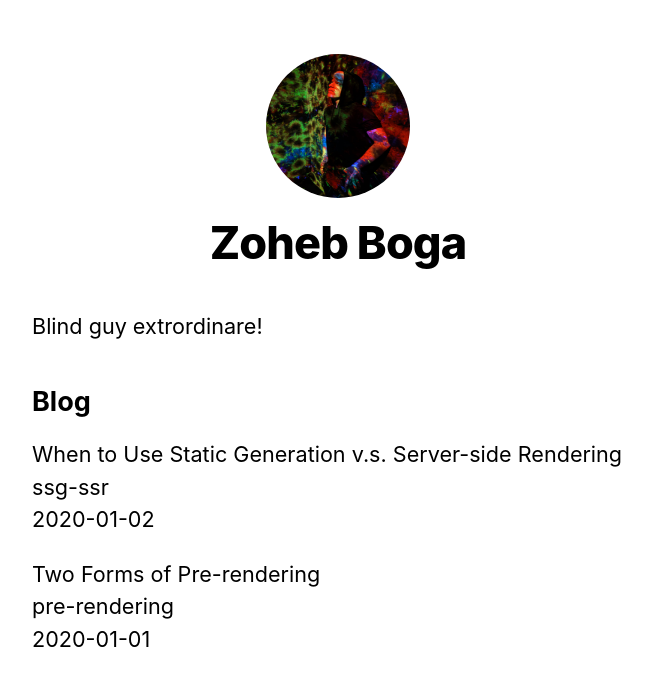
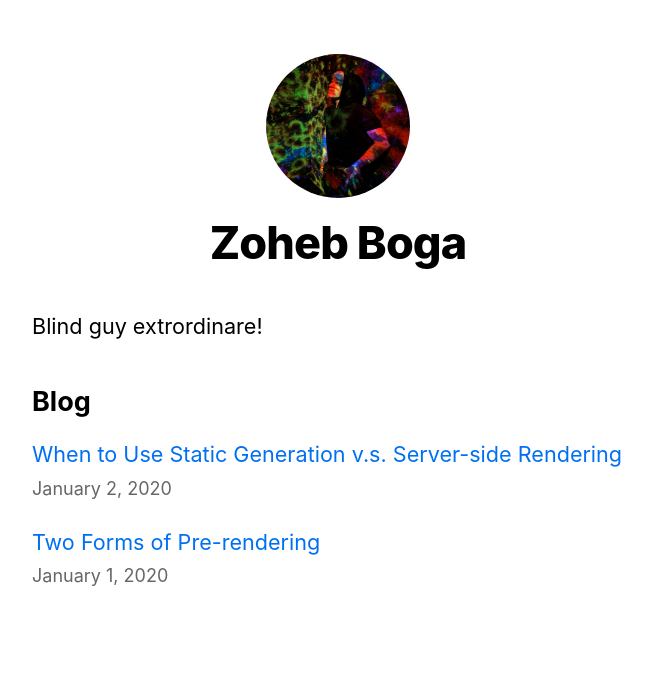
Before and after one commit to Zobee/Next, a Next.js app: page / in a window 1280 px wide. Shown: the top 686 px of the page, without its empty margins (302-954 px from the left). Built offline with nearby package versions, Linux system fonts and the light colour scheme.

Commit message:
Added dynamic Links to index page

```diff
--- /dev/null
+++ b/components/Date.js
@@ -0,0 +1,6 @@
+import { parseISO, format } from 'date-fns'
+
+export default function Date({ dateStr }) {
+  const date = parseISO(dateStr)
+  return <time dateTime={dateStr}>{format(date, 'LLLL d, yyyy')}</time>
+}
--- a/lib/posts.js
+++ b/lib/posts.js
@@ -1,6 +1,8 @@
 import fs from 'fs'
 import path from 'path'
 import matter from 'gray-matter'
+import remark from 'remark'
+import html from 'remark-html'
 
 const postsDirectory = path.join(process.cwd(), 'posts')
 
@@ -63,16 +65,21 @@ export function getAllPostIds() {
 /* Each object *must* have the params key and contain an object with the id key (because we’re using [id] in the file name). Otherwise, getStaticPaths will fail.
 */
 
-export function getPostData(id) {
+export async function getPostData(id) {
   const fullPath = path.join(postsDirectory, `${id}.md`)
   const fileContents = fs.readFileSync(fullPath, 'utf8')
 
   // Use gray-matter to parse the post metadata section
   const matterResult = matter(fileContents)
 
+  // Use remark to convert markdown into HTML string
+  const processedContent = await remark().use(html).process(matterResult.content)
+  const contentHTML = processedContent.toString()
+
   // Combine the data with the id
   return {
     id,
+    contentHTML,
     ...matterResult.data
   }
 }
--- a/package.json
+++ b/package.json
@@ -8,9 +8,12 @@
     "start": "next start"
   },
   "dependencies": {
+    "date-fns": "^2.23.0",
     "gray-matter": "^4.0.3",
     "next": "^11.0.0",
     "react": "17.0.2",
-    "react-dom": "17.0.2"
+    "react-dom": "17.0.2",
+    "remark": "^13.0.0",
+    "remark-html": "^13.0.1"
   }
 }
--- a/pages/index.js
+++ b/pages/index.js
@@ -1,4 +1,6 @@
 import Head from 'next/head'
+import Link from 'next/link'
+import Date from '../components/Date'
 import Layout, { siteTitle } from '../components/Layout'
 import utilStyles from '../styles/utils.module.css'
 import { getSortedPostsData } from '../lib/posts'
@@ -17,11 +19,13 @@ const Home = ({allPostsData}) => {
         <ul className={utilStyles.list}>
           {allPostsData.map(({ id, date, title }) => (
             <li className={utilStyles.listItem} key={id}>
-              {title}
-              <br />
-              {id}
-              <br />
-              {date}
+              <Link href={`/[psts/${id}]`}>
+                <a>{title}</a>
+              </Link>
+              <br/>
+              <small className={utilStyles.lightText}>
+                <Date dateStr={date}/>
+              </small>
             </li>
           ))}
         </ul>
```
Also changed, not shown: pages/posts/[id].js (+15 -7 lines), 1 other file (tests, documents, lock files or other folders).
